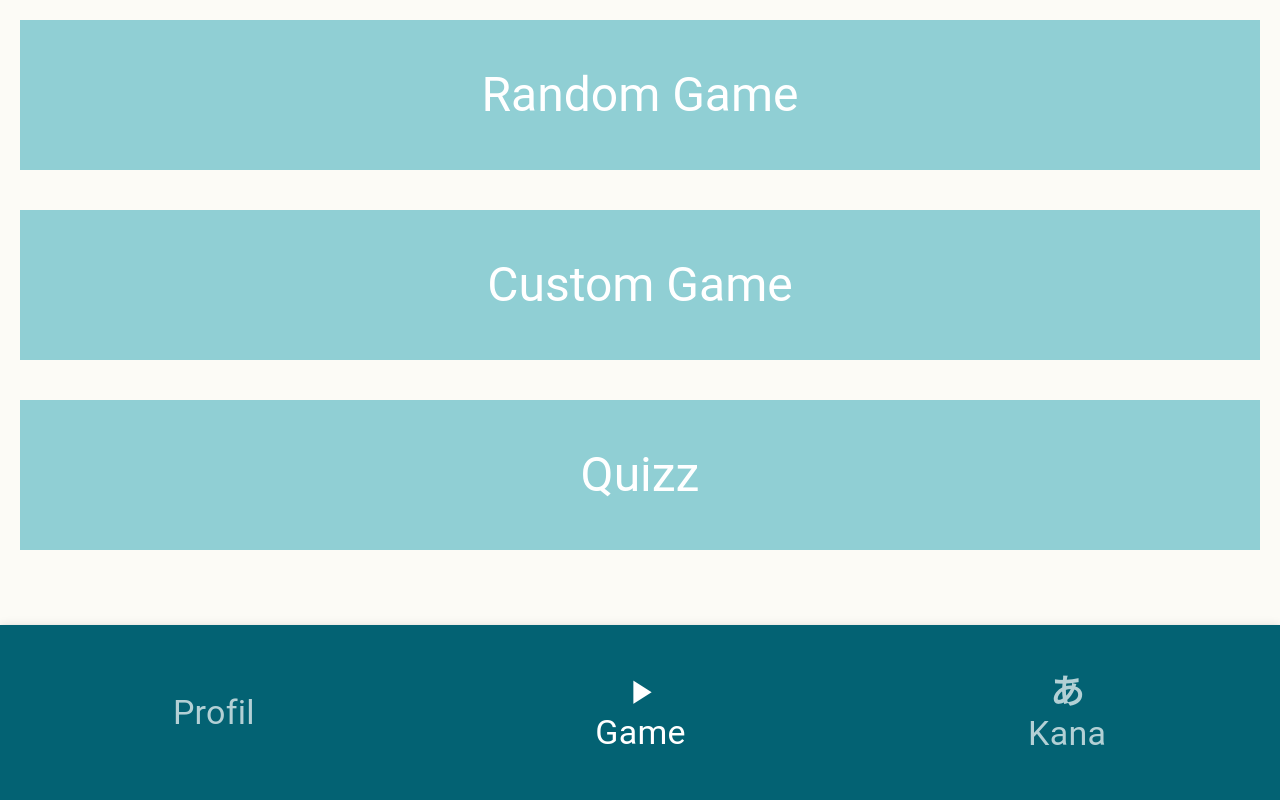
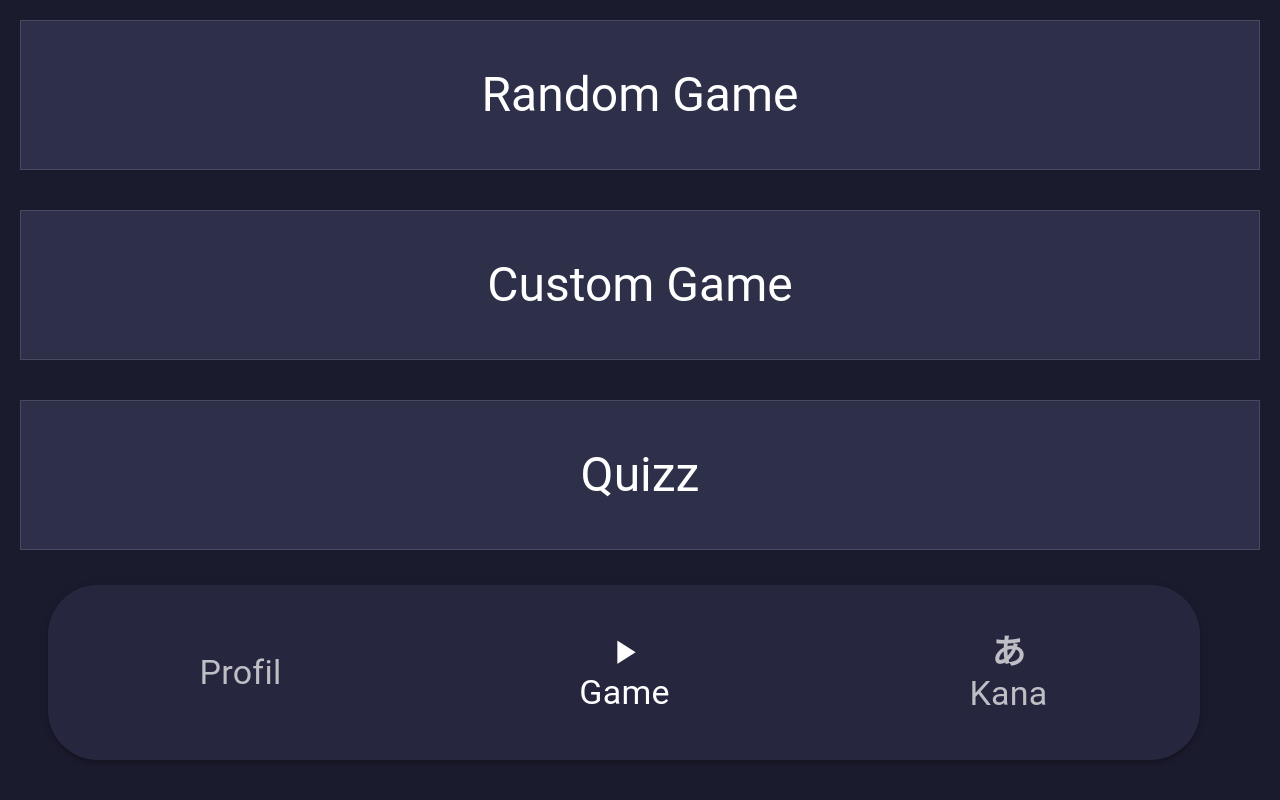
Before and after one commit to tomctr/KanaGames, a Vue app in the folder client/: page /#/ in a window 1280 px wide. Built offline with nearby package versions, Linux system fonts and the light colour scheme.

Commit message:
change color

```diff
--- a/client/src/App.vue
+++ b/client/src/App.vue
@@ -6,8 +6,8 @@
         <!--<Game :typegame="typegame" />-->
         <router-view></router-view>
       </v-content>
+          <MobileNavbar/>
     </v-container>
-    <MobileNavbar/>
   </v-app>
 </template>
 
@@ -38,6 +38,6 @@ export default {
 
 <style scoped>
 .app-background {
-  background-color: #fcfbf6;
+  background-color: #1B1B2E;
 }
 </style>
--- a/client/src/components/KanaDico.vue
+++ b/client/src/components/KanaDico.vue
@@ -1,6 +1,6 @@
 <template>
   <v-container  class="fill-height" j>
-    <v-row justify="center" class="display-3"> Kana view</v-row>
+    <v-row justify="center" class="display-3 white--text"> Kana view</v-row>
   </v-container>
 </template>
 
--- a/client/src/components/MobileNavbar.vue
+++ b/client/src/components/MobileNavbar.vue
@@ -1,11 +1,13 @@
 <template>
   <v-bottom-navigation
+  id="bottomNavMobile"
   height="175px"
   grow
-  background-color="#036273"
   color="white"
   dark
-  class="d-flex justify-space-around"
+  class="d-flex justify-space-around mb-10 ml-12"
+  width="90%"
+  app
   >
     <v-btn to="/profil" value="recent" >
       <span class="display-1" >Profil</span>
@@ -31,5 +33,8 @@ export default {
 </script>
 
 <style>
-
+#bottomNavMobile{
+  border-radius: 50px;
+  background-color: rgba(55, 57, 86, 0.45);
+}
 </style>
--- a/client/src/components/Profil.vue
+++ b/client/src/components/Profil.vue
@@ -1,6 +1,6 @@
 <template>
-  <v-container  class="fill-height" j>
-    <v-row justify="center" class="display-3"> Profil view</v-row>
+  <v-container  class="fill-height" >
+    <v-row justify="center" class="display-3 white--text"> Profil view</v-row>
   </v-container>
 </template>
 
--- a/client/src/components/SelectGame.vue
+++ b/client/src/components/SelectGame.vue
@@ -1,7 +1,7 @@
 <template>
   <div class="fill-height d-flex flex-column">
-    <v-card id="toto" v-for="cat in gameCategory" :key="cat" :to="cat.link" outlined tile height="150px" class="ma-5 d-flex align-center justify-center" dark shaped color="#90CFD4" >
-      <span class="display-2">{{cat.title}}</span>
+    <v-card id="cardCategory" v-for="cat in gameCategory" :key="cat" :to="cat.link" outlined tile height="150px" class="ma-5 d-flex align-center justify-center" dark shaped>
+      <span id="textCategory" class="display-2">{{cat.title}}</span>
     </v-card>
   </div>
 </template>
@@ -19,7 +19,7 @@ export default {
 </script>
 
 <style>
-.toto{
-
+#cardCategory{
+  background-color: rgba(55, 57, 86, 0.7);
 }
 </style>
```
